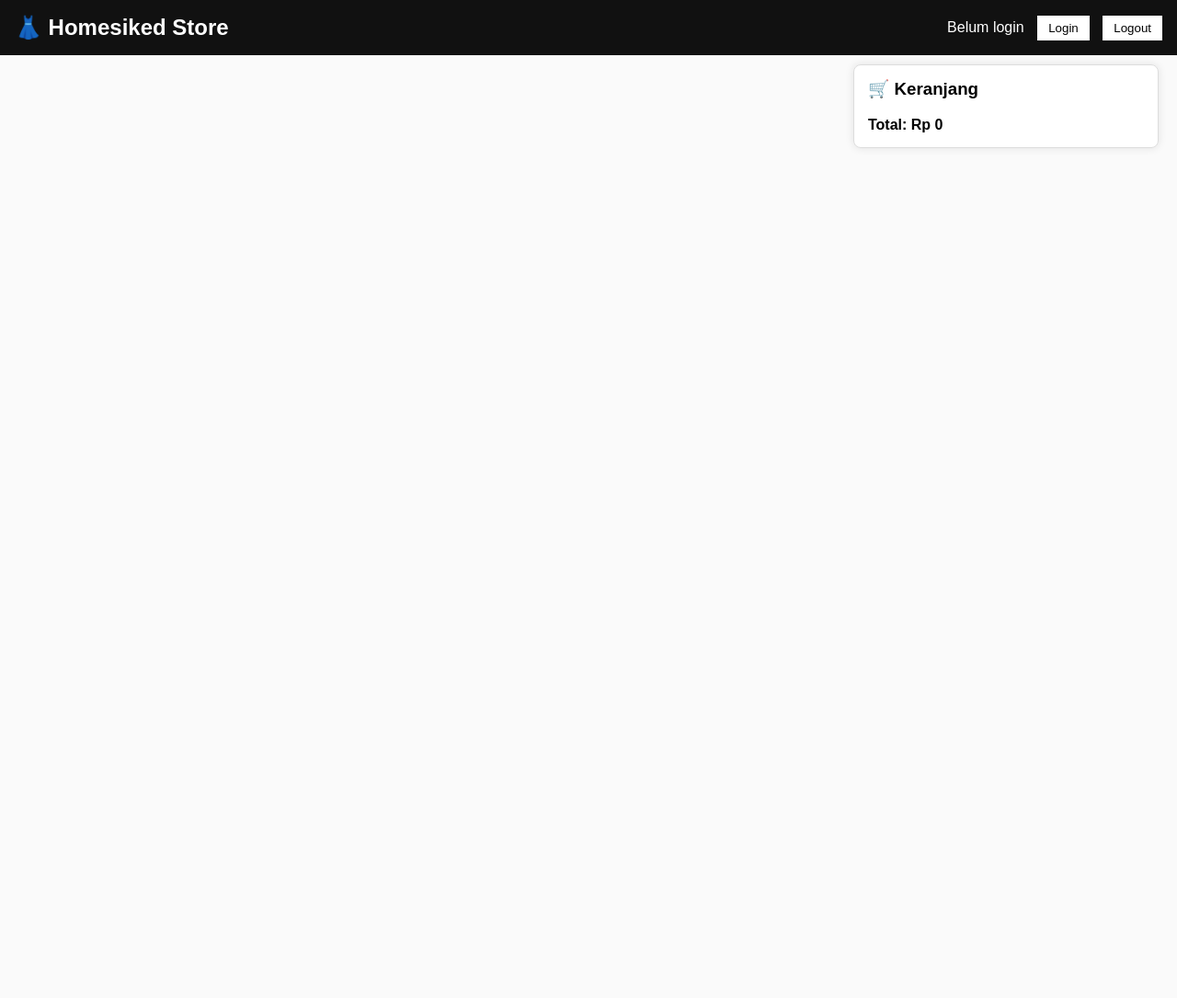
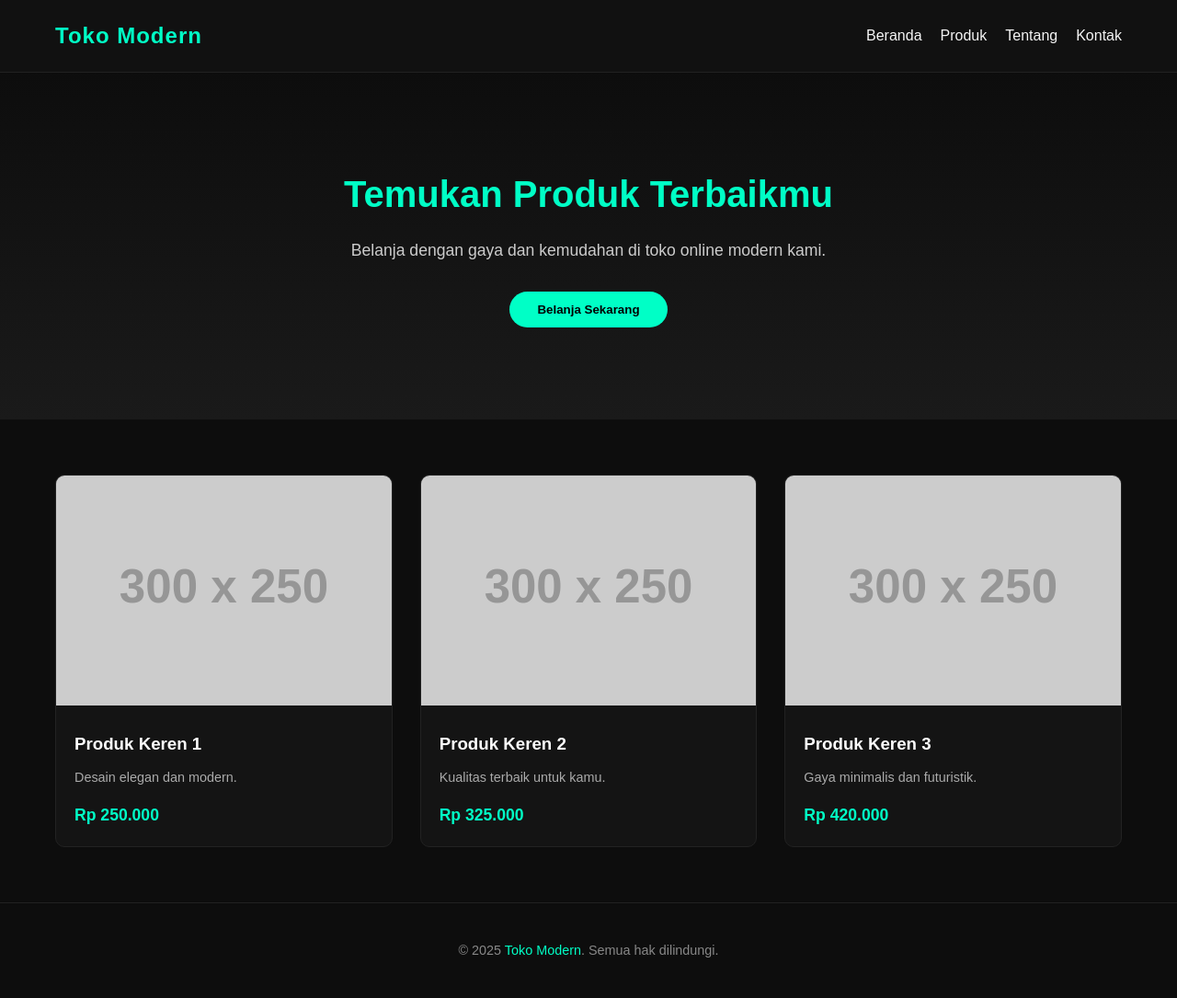
Before and after one commit to drianseven7/homesiked.id, a plain HTML site: page index.html in a window 1280 px wide. Shown: the whole page at 92% size. Before the commit the page ends 800 px from the top, so only its background shows below. Drawn offline with Linux system fonts and the light colour scheme; placeholder pictures from the web are drawn by us.

Commit message:
Revamp homepage for Toko Modern
Updated the layout and style of the homepage to reflect a new design for 'Toko Modern'. Added product cards and a hero section with a call to action.

```diff
--- a/index.html
+++ b/index.html
@@ -1,29 +1,210 @@
 <!DOCTYPE html>
 <html lang="id">
 <head>
-<meta charset="UTF-8">
-<meta name="viewport" content="width=device-width, initial-scale=1.0">
-<title>Homesiked Store</title>
-<link rel="stylesheet" href="style.css">
+  <meta charset="UTF-8" />
+  <meta name="viewport" content="width=device-width, initial-scale=1.0" />
+  <title>Toko Modern</title>
+  <style>
+    /* Reset dasar */
+    * {
+      margin: 0;
+      padding: 0;
+      box-sizing: border-box;
+      font-family: "Poppins", sans-serif;
+    }
+
+    body {
+      background-color: #0d0d0d;
+      color: #f5f5f5;
+      line-height: 1.6;
+    }
+
+    header {
+      display: flex;
+      justify-content: space-between;
+      align-items: center;
+      padding: 20px 60px;
+      background: #111;
+      border-bottom: 1px solid #222;
+      position: sticky;
+      top: 0;
+      z-index: 1000;
+    }
+
+    header h1 {
+      font-size: 1.5rem;
+      color: #00ffc6;
+      letter-spacing: 1px;
+    }
+
+    nav ul {
+      list-style: none;
+      display: flex;
+      gap: 20px;
+    }
+
+    nav a {
+      color: #f5f5f5;
+      text-decoration: none;
+      transition: 0.3s;
+    }
+
+    nav a:hover {
+      color: #00ffc6;
+    }
+
+    .hero {
+      text-align: center;
+      padding: 100px 20px;
+      background: linear-gradient(180deg, #0d0d0d 0%, #1a1a1a 100%);
+    }
+
+    .hero h2 {
+      font-size: 2.5rem;
+      margin-bottom: 15px;
+      color: #00ffc6;
+    }
+
+    .hero p {
+      color: #ccc;
+      font-size: 1.1rem;
+      margin-bottom: 30px;
+    }
+
+    .btn-primary {
+      background: #00ffc6;
+      color: #000;
+      border: none;
+      padding: 12px 30px;
+      border-radius: 30px;
+      font-weight: 600;
+      cursor: pointer;
+      transition: transform 0.3s, box-shadow 0.3s;
+    }
+
+    .btn-primary:hover {
+      transform: translateY(-2px);
+      box-shadow: 0 0 15px #00ffc6;
+    }
+
+    .products {
+      display: grid;
+      grid-template-columns: repeat(auto-fit, minmax(250px, 1fr));
+      gap: 30px;
+      padding: 60px;
+    }
+
+    .product-card {
+      background: #141414;
+      border: 1px solid #222;
+      border-radius: 10px;
+      overflow: hidden;
+      transition: transform 0.3s, box-shadow 0.3s;
+    }
+
+    .product-card:hover {
+      transform: translateY(-5px);
+      box-shadow: 0 0 20px rgba(0, 255, 198, 0.2);
+    }
+
+    .product-card img {
+      width: 100%;
+      height: 250px;
+      object-fit: cover;
+    }
+
+    .product-info {
+      padding: 20px;
+    }
+
+    .product-info h3 {
+      margin-bottom: 10px;
+      color: #fff;
+    }
+
+    .product-info p {
+      color: #aaa;
+      font-size: 0.9rem;
+      margin-bottom: 15px;
+    }
+
+    .product-info .price {
+      color: #00ffc6;
+      font-weight: bold;
+      font-size: 1.1rem;
+    }
+
+    footer {
+      text-align: center;
+      padding: 40px 20px;
+      border-top: 1px solid #222;
+      color: #888;
+      font-size: 0.9rem;
+    }
+
+    footer a {
+      color: #00ffc6;
+      text-decoration: none;
+    }
+
+    @media (max-width: 600px) {
+      header {
+        flex-direction: column;
+        gap: 10px;
+      }
+    }
+  </style>
 </head>
 <body>
-<header>
-  <div class="logo">👗 Homesiked Store</div>
-  <div class="auth-buttons">
-    <span id="user-status">Belum login</span>
-    <button onclick="login()">Login</button>
-    <button onclick="logout()">Logout</button>
-  </div>
-</header>
+  <header>
+    <h1>Toko Modern</h1>
+    <nav>
+      <ul>
+        <li><a href="#">Beranda</a></li>
+        <li><a href="#">Produk</a></li>
+        <li><a href="#">Tentang</a></li>
+        <li><a href="#">Kontak</a></li>
+      </ul>
+    </nav>
+  </header>
 
-<div class="products" id="product-list"></div>
+  <section class="hero">
+    <h2>Temukan Produk Terbaikmu</h2>
+    <p>Belanja dengan gaya dan kemudahan di toko online modern kami.</p>
+    <button class="btn-primary">Belanja Sekarang</button>
+  </section>
 
-<div class="cart" id="cart">
-  <h3>🛒 Keranjang</h3>
-  <div id="cart-items"></div>
-  <div class="total" id="total-price">Total: Rp 0</div>
-</div>
+  <section class="products">
+    <div class="product-card">
+      <img src="https://via.placeholder.com/300x250" alt="Produk 1" />
+      <div class="product-info">
+        <h3>Produk Keren 1</h3>
+        <p>Desain elegan dan modern.</p>
+        <div class="price">Rp 250.000</div>
+      </div>
+    </div>
 
-<script src="script.js"></script>
+    <div class="product-card">
+      <img src="https://via.placeholder.com/300x250" alt="Produk 2" />
+      <div class="product-info">
+        <h3>Produk Keren 2</h3>
+        <p>Kualitas terbaik untuk kamu.</p>
+        <div class="price">Rp 325.000</div>
+      </div>
+    </div>
+
+    <div class="product-card">
+      <img src="https://via.placeholder.com/300x250" alt="Produk 3" />
+      <div class="product-info">
+        <h3>Produk Keren 3</h3>
+        <p>Gaya minimalis dan futuristik.</p>
+        <div class="price">Rp 420.000</div>
+      </div>
+    </div>
+  </section>
+
+  <footer>
+    <p>&copy; 2025 <a href="#">Toko Modern</a>. Semua hak dilindungi.</p>
+  </footer>
 </body>
 </html>
```
